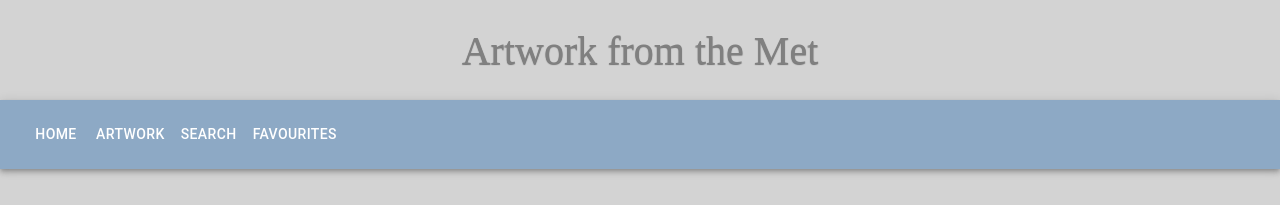
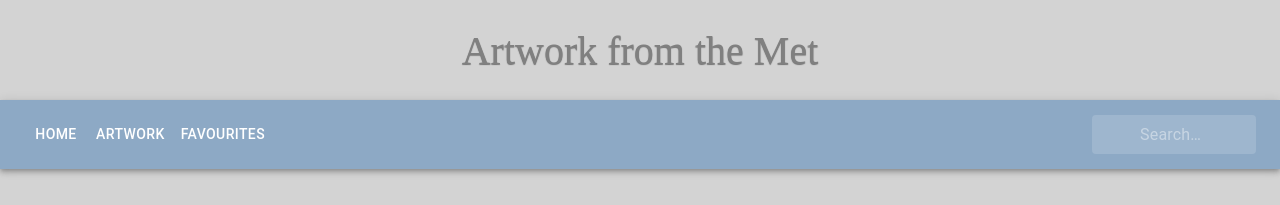
Before and after one commit to Wade008/hackathon, a React (Create React App) app: page /favourites in a window 1280 px wide. Shown: the top 205 px of the page. Built offline with nearby package versions, Linux system fonts and the light colour scheme; no server answers.

Commit message:
change search

```diff
--- a/src/App.js
+++ b/src/App.js
@@ -9,7 +9,7 @@
 import Home from "./components/Home"
 import NavBar from "./components/mui/NavBar"
 import Artwork from "./components/Artwork"
-import Search from "./components/Search"
+
 import Favourite from "./components/Favourite"
 import DataApi from "./components/utils/dataApi"
 import Footer from "./components/Footer"
@@ -17,9 +17,9 @@
 import Header from "./components/Header";
 
 function App() {
-    const [isLoading, data, setArtData] = DataApi();
+    const [isLoading, data] = DataApi();
+    const [favourites, setFavourites] = useState([])
 
-    const [favourites, setFavourites] = useState([])
 
     const handleFavourites = (e) => {
 
@@ -40,17 +40,6 @@
             setFavourites([artObject, ...favourites]
             )
 
-            // update data state
-            setArtData(current => current.map(object => {
-                if (object.objectID === artObject.objectID) {
-                    return { ...object, favourite: 1 }
-                }
-
-                return object
-            }))
-
-            console.log(data)
-
 
 
         } else {
@@ -62,18 +51,11 @@
             // update favourites
             setFavourites(updatedFavourites)
 
-            // update data state
-            setArtData(current => current.map(object => {
-                if (object.objectID === artObject.objectID) {
-                    return { ...object, favourite: 0 }
-                }
-                return object
-            }))
+
 
         }
+    }
 
-    }
-    // console.log(favourites)
 
     const router = createBrowserRouter(
         createRoutesFromElements(
@@ -83,12 +65,17 @@
                     isLoading={isLoading}
                     data={data}
                     handleFavourites={handleFavourites}
+
                 />}
                 />
-                <Route path="search" element={<Search data={data} />} />
+                {/* <Route path="search" element={<Search
+                data={data}
+                handleFavourites={handleFavourites} */}
+                {/* />} /> */}
                 <Route path="favourites" element={<Favourite
                     data={favourites}
                     handleFavourites={handleFavourites}
+
                 />} />
             </Route>
         )
--- a/src/components/ArtThumbnail.jsx
+++ b/src/components/ArtThumbnail.jsx
@@ -1,26 +1,36 @@
 
+import { useState } from "react"
 import { Wrapper, ThumbnailImage } from "./styled/Artwork.styles"
 
 
 
 function ArtThumbnail(props) {
 
+    const [favourite, setFavourite] = useState(false)
+
     const handleClick = (e) => {
-        // e.preventDefault()
+        e.preventDefault()
+
+        //check favourite
+        if (favourite){
+            setFavourite(false)
+        } else {
+            setFavourite(true)
+        }
 
         props.handleFavourites(e)
+
     }
 
-
     return (
-        <Wrapper opacity={props.favourite}> {/* Add onClick handler to navigate to details page */}
+        <Wrapper > {/* Add onClick handler to navigate to details page */}
 
             <button
-
-                className="btn-fav"
+                className="btnFav"
                 alt="Add to favourites"
                 title="Add to favourites"
                 value={props.id}
+                type="submit"
 
                 onClick={handleClick}
             >
@@ -32,6 +42,7 @@
             <div className="artwork-snippet">
                 <h3 className="artwork-title">{props.title}</h3>
                 <div className="artwork-artist">{props.artist}</div>
+              {favourite ? <div>In Favourites</div> : <div>Not in Favourites</div> }
 
             </div>
         </Wrapper>
--- a/src/components/ArtThumbnailList.jsx
+++ b/src/components/ArtThumbnailList.jsx
@@ -4,7 +4,7 @@
 
 function ArtThumbnailList(props) {
 
-    const {artworkList, handleFavourites} = props
+    const {artworkList, handleFavourites } = props
 
     return (
         <>
@@ -17,8 +17,9 @@
                             title={artwork.title}
                             artist={artwork.artistDisplayName}
                             src={artwork.primaryImageSmall}
-                            favourite={artwork.favourite}
                             handleFavourites={handleFavourites}
+
+
                         />
                     )
                 })}
--- a/src/components/Artwork.jsx
+++ b/src/components/Artwork.jsx
@@ -19,6 +19,8 @@
           <ArtThumbnailList
             artworkList={data}
             handleFavourites={handleFavourites}
+
+
           />
 
         </div>
--- a/src/components/Favourite.jsx
+++ b/src/components/Favourite.jsx
@@ -13,6 +13,8 @@
             <ArtThumbnailList
                 artworkList={data}
                 handleFavourites={handleFavourites}
+
+
             />
 
         </div>)
--- a/src/components/Search.jsx
+++ b/src/components/Search.jsx
@@ -6,12 +6,14 @@
 
 function Search(props) {
 
-    const { data } = props
+    const { data, handleFavourites} = props
 
     return (
         <div>
             <Title>Search page</Title>
-            <SearchBar data={data} />
+            <SearchBar
+            data={data}
+            handleFavourites={handleFavourites} />
         </div>)
 }
 
--- a/src/components/SearchBar.jsx
+++ b/src/components/SearchBar.jsx
@@ -9,7 +9,7 @@
 
 const SearchBar = (props) => {
 
-  const { data } = props
+  const { data, handleFavourites } = props
 
   const [userInput, setUserInput] = useState("");
 
@@ -50,6 +50,7 @@
               title={item.title}
               artist={item.artistDisplayName}
               src={item.primaryImageSmall}
+              handleFavourites={handleFavourites}
             />
 
           );
--- a/src/components/mui/NavBar.jsx
+++ b/src/components/mui/NavBar.jsx
@@ -1,9 +1,52 @@
+
 import { Link } from "react-router-dom";
-import { AppBar, Box, Button, Container, Toolbar } from "@mui/material"
+import { AppBar, Box, Button, Container, Toolbar, styled, alpha, InputBase } from "@mui/material"
+
 
 
 function NavBar() {
 
+    const Search = styled('div')(({ theme }) => ({
+        position: 'relative',
+        borderRadius: theme.shape.borderRadius,
+        backgroundColor: alpha(theme.palette.common.white, 0.15),
+        '&:hover': {
+            backgroundColor: alpha(theme.palette.common.white, 0.25),
+        },
+        marginLeft: 0,
+        width: '100%',
+        [theme.breakpoints.up('sm')]: {
+            marginLeft: theme.spacing(1),
+            width: 'auto',
+        },
+    }));
+
+    const SearchIconWrapper = styled('div')(({ theme }) => ({
+        padding: theme.spacing(0, 2),
+        height: '100%',
+        position: 'absolute',
+        pointerEvents: 'none',
+        display: 'flex',
+        alignItems: 'center',
+        justifyContent: 'center',
+    }));
+
+    const StyledInputBase = styled(InputBase)(({ theme }) => ({
+        color: 'inherit',
+        '& .MuiInputBase-input': {
+            padding: theme.spacing(1, 1, 1, 0),
+            // vertical padding + font size from searchIcon
+            paddingLeft: `calc(1em + ${theme.spacing(4)})`,
+            transition: theme.transitions.create('width'),
+            width: '100%',
+            [theme.breakpoints.up('sm')]: {
+                width: '12ch',
+                '&:focus': {
+                    width: '20ch',
+                },
+            },
+        },
+    }));
     const NavItems = [
         {
             title: "Home",
@@ -14,10 +57,6 @@
             LinkTo: "artwork",
         },
         {
-            title: "Search",
-            LinkTo: "search",
-        },
-        {
             title: "Favourites",
             LinkTo: "favourites",
         },
@@ -25,7 +64,7 @@
 
 
     return (
-        <AppBar position="static" sx={{bgcolor:"#8da9c5"}}>
+        <AppBar position="static" sx={{ bgcolor: "#8da9c5" }}>
             <Container maxWidth="xl">
                 <Toolbar disableGutters>
                     <Box sx={{ flexGrow: 1, display: "flex" }}>
@@ -49,8 +88,18 @@
                                 </Link>
                             )
                         })}
+                    </Box>
+                    <Search>
+                        <SearchIconWrapper>
 
-                    </Box>
+                        </SearchIconWrapper>
+                        <StyledInputBase
+                            placeholder="Search…"
+                            inputProps={{ 'aria-label': 'search' }}
+                        />
+                    </Search>
+
+
                 </Toolbar>
             </Container>
         </AppBar>
--- a/src/components/styled/Artwork.styles.jsx
+++ b/src/components/styled/Artwork.styles.jsx
@@ -28,7 +28,7 @@
     transform: scale(1.05);
     cursor: pointer; // Mock hyperlink when hovering over artwork
     background-color: #f0f0f0;
-    .btn-fav {
+    .btnFav {
         opacity: 1;
     }
 }
@@ -37,7 +37,7 @@
 flex-direction: column;
 align-items: center;
 
-.btn-fav {
+.btnFav {
     position: absolute;
     top: 1.2rem;
     right: 2.0rem;
@@ -48,7 +48,7 @@
     background-color: transparent;
     text-decoration: none;
     border: none;
-    opacity: ${props => props.opacity === 1 ? 1 : 0} ;
+    opacity: 0 ;
     :hover {
         color: #7699F0;
         cursor: pointer;
--- a/src/components/utils/dataApi.jsx
+++ b/src/components/utils/dataApi.jsx
@@ -30,12 +30,12 @@
                     const artData = response.data
 
                     //destructure to only access the relevant fields
-                    const subData_a = (({ objectID, primaryImageSmall, title, artistDisplayName }) => ({ objectID, primaryImageSmall, title, artistDisplayName }))(artData);
+                    const subData = (({ objectID, primaryImageSmall, title, artistDisplayName }) => ({ objectID, primaryImageSmall, title, artistDisplayName }))(artData);
 
-                    const subData = {
-                        ...subData_a,
-                        favourite: 0
-                    }
+                    // const subData = {
+                    //     ...subData_a,
+                    //     favourite: 0
+                    // }
 
                     if (subData.primaryImageSmall !== "") {
                         dataArr.unshift(subData)
```
